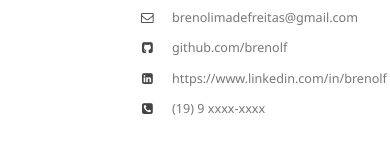
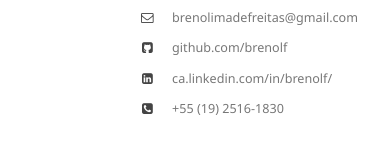
Before and after one commit to brenolf/brenolf.github.io, a plain HTML site: page beta/curriculum/en.html in a window 390 px wide. Shown: the part 156-322 px from the top of the page. Drawn offline with Linux system fonts and the light colour scheme.

Commit message:
Added phone number and linkedIn link

```diff
--- a/beta/curriculum/en.html
+++ b/beta/curriculum/en.html
@@ -29,8 +29,8 @@
                 <li><i class="icon-globe"></i> breno.io</li>
                 <li><i class="icon-mail"></i> brenolimadefreitas@gmail.com</li>
                 <li><i class="icon-github-squared"></i> github.com/brenolf</li>
-                <li><i class="icon-linkedin-squared"></i> https://www.linkedin.com/in/brenolf</li>
-                <li><i class="icon-phone-squared"></i> (19) 9 xxxx-xxxx</li>
+                <li><i class="icon-linkedin-squared"></i> ca.linkedin.com/in/brenolf/</li>
+                <li><i class="icon-phone-squared"></i> +55 (19) 2516-1830</li>
             </ul>
         </header>
 
```
Also changed, not shown: beta/curriculum/es.html (+2 -2 lines), beta/curriculum/pt.html (+2 -2 lines).
